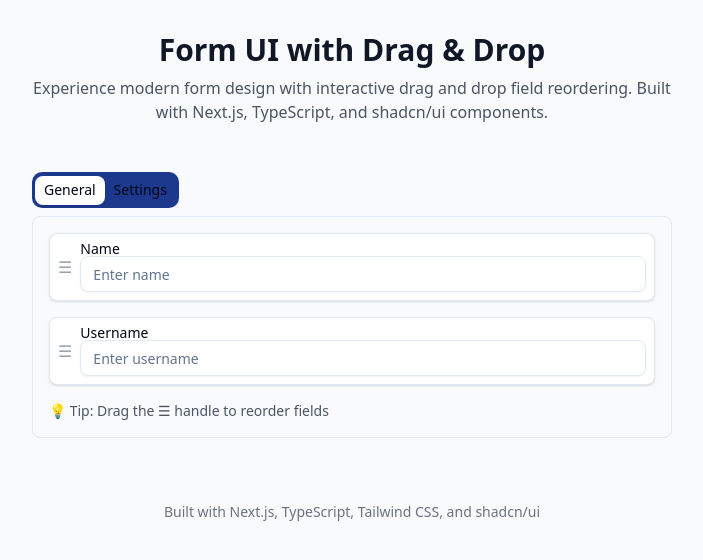
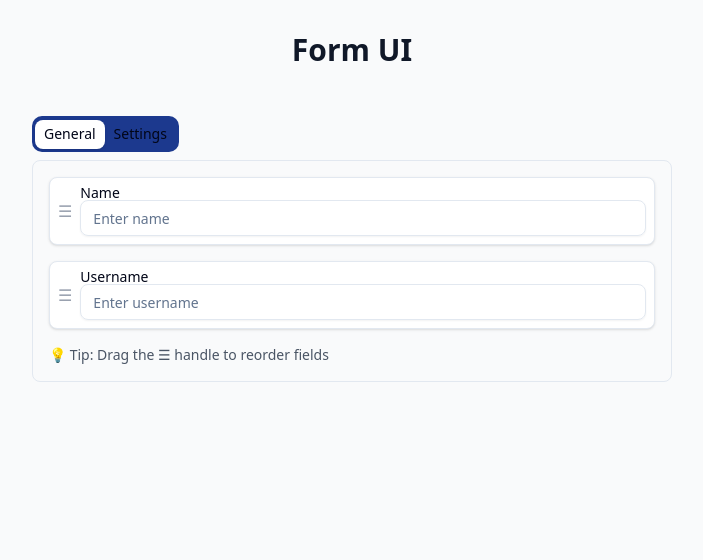
Before and after one commit to wnaveed5/my-form-ui-nextjs, a Next.js app: page / in a window 1280 px wide. Shown: the top 560 px of the page, without its empty margins (288-991 px from the left). Built offline with nearby package versions, Linux system fonts and the light colour scheme.

Commit message:
Remove specified text elements and emoji from page header and footer

```diff
--- a/src/app/page.tsx
+++ b/src/app/page.tsx
@@ -16,12 +16,8 @@ export default function Home() {
       <div className="container mx-auto py-8 px-4">
         <header className="text-center mb-8">
           <h1 className="text-3xl font-bold text-gray-900 mb-2">
-            Form UI with Drag & Drop
+            Form UI
           </h1>
-          <p className="text-gray-600 max-w-2xl mx-auto">
-            Experience modern form design with interactive drag and drop field reordering.
-            Built with Next.js, TypeScript, and shadcn/ui components.
-          </p>
         </header>
 
         <section aria-labelledby="form-heading">
@@ -30,12 +26,6 @@ export default function Home() {
           </div>
           <FormUI />
         </section>
-
-        <footer className="mt-12 text-center text-sm text-gray-500">
-          <p>
-            Built with Next.js, TypeScript, Tailwind CSS, and shadcn/ui
-          </p>
-        </footer>
       </div>
     </main>
   );
```
